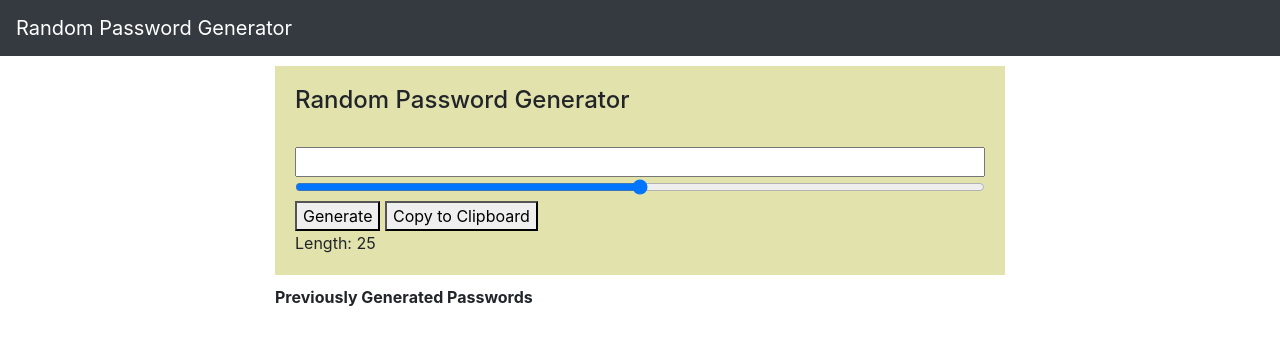
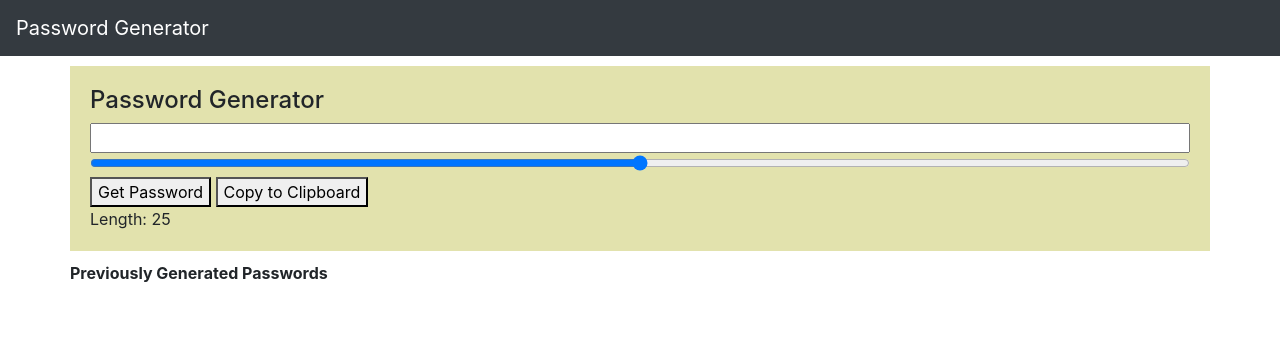
Before and after one commit to mathisshayy/HW3, a plain HTML site: page index.html in a window 1280 px wide. Drawn offline with nearby package versions, Linux system fonts and the light colour scheme.

Commit message:
Update index.html

```diff
--- a/index.html
+++ b/index.html
@@ -3,7 +3,7 @@
 <head>
     <meta charset="UTF-8">
     <meta name="viewport" content="width=device-width, initial-scale=1.0">
-    <title>Random Password Generator</title>
+    <title>Password Generator</title>
 
     <link rel="stylesheet" href="https://stackpath.bootstrapcdn.com/bootstrap/4.5.2/css/bootstrap.min.css" integrity="sha384-JcKb8q3iqJ61gNV9KGb8thSsNjpSL0n8PARn9HuZOnIxN0hoP+VmmDGMN5t9UJ0Z" crossorigin="anonymous">
     <link rel="stylesheet" href="styles.css">
@@ -12,31 +12,28 @@
 <body>
 
     <nav class="navbar navbar-dark bg-dark">
-        <a class="navbar-brand" href="#"> Random Password Generator </a>
+        <a class="navbar-brand" href="#">Password Generator </a>
     </nav>
 
     <div class="container">
 
         <div class="row">
 
-            <div class="col-lg-8 col-sm-12 mx-auto">
+                <div class="content">
+                    <h4>Password Generator</h4>
 
-                <div class="content">
-                    <h4> Random Password Generator</h4>
-                    <br>
                     <input type="text" id="display">
-                    <br>
+
                     <input type="range" min="0" max="50" name="slider" id="slider">
-                    <br>
-                    <button onclick="generate()">Generate</button>
+
+                    <button onclick="generate()">Get Password</button>
                     <button onclick="copyPassword()">Copy to Clipboard</button>
                     <div id="length"></div>
                 </div>
 
                 <div class="previous_passwords">
                     <b>Previously Generated Passwords</b>
-                    <br>
-                    <div id="lastNums"></div>
+                    <div id="PrevNumbers"></div>
                 </div>
             </div>
         </div>
```
